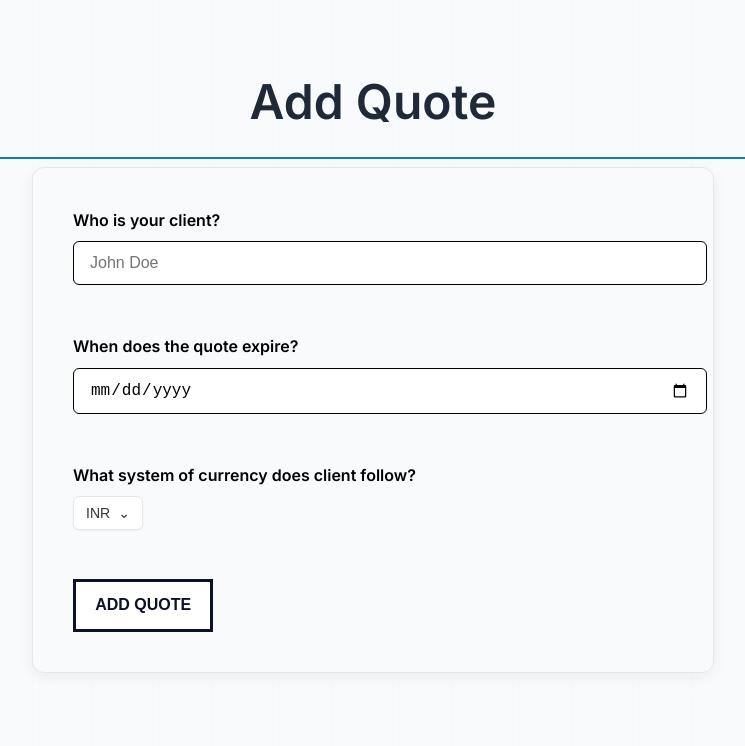
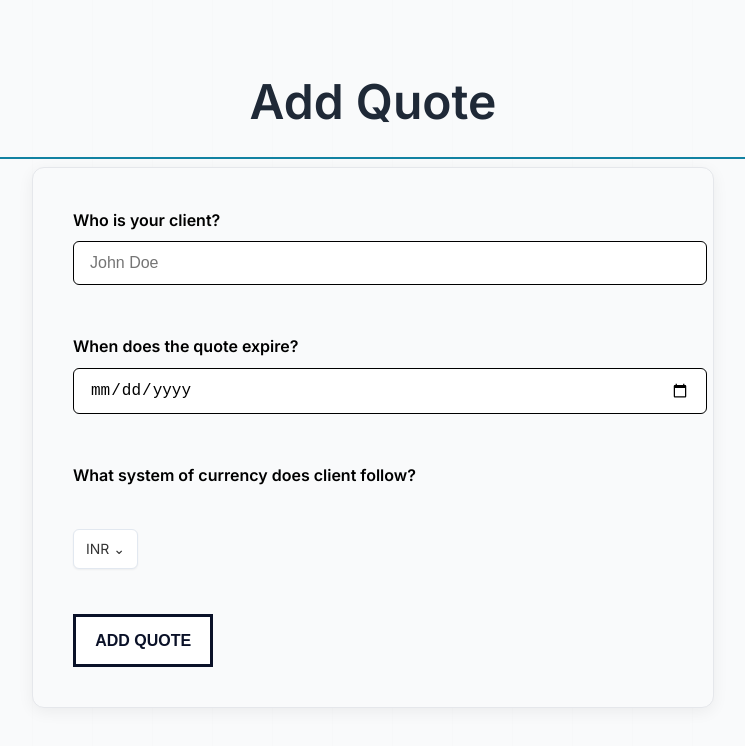
Before and after one commit to mohanamisra/quotation-module-frontend, a React (Vite) app: page /addquote in a window 1280 px wide. Shown: the top 746 px of the page, without its empty margins (267-1012 px from the left). Built offline with nearby package versions, Linux system fonts and the light colour scheme.

Commit message:
Fixed immediate closing of radix-ui dropdown menu. Made form elements mandatory to ensure proper entires.

```diff
--- a/src/pages/AddQuoteScreen/AddQuote.jsx
+++ b/src/pages/AddQuoteScreen/AddQuote.jsx
@@ -33,32 +33,33 @@ const AddQuote = () => {
             <h1>Add Quote</h1>
             <form className="add-quote-form" onSubmit={handleSubmit}>
                 <label>
-                    Who is your client? <input placeholder="John Doe" type="text" value={client} onChange={e => setClient(e.target.value)}/>
+                    Who is your client? <input required placeholder="John Doe" type="text" value={client} onChange={e => setClient(e.target.value)}/>
                 </label>
                 <label>
-                    When does the quote expire? <input type="date" value={expiry} onChange = {e => setExpiry(e.target.value)}/>
+                    When does the quote expire? <input required type="date" value={expiry} onChange = {e => setExpiry(e.target.value)}/>
                 </label>
                 <label>
                     What system of currency does client follow?
-                    <DropdownMenu.Root>
-                        <DropdownMenu.Trigger className="radix-dropdown-trigger">
-                            {currency} <span>⌄</span>
-                        </DropdownMenu.Trigger>
-                        <DropdownMenu.Content className="radix-dropdown-content">
-                            <DropdownMenu.Item
-                                className="radix-dropdown-item"
-                                onSelect={() => setCurrency('INR')}
-                            >
-                                INR
-                            </DropdownMenu.Item>
-                            <DropdownMenu.Item
-                                className="radix-dropdown-item"
-                                onSelect={() => setCurrency('USD')}
-                            >
-                                USD
-                            </DropdownMenu.Item>
-                        </DropdownMenu.Content>
-                    </DropdownMenu.Root>                </label>
+                </label>
+                <DropdownMenu.Root>
+                    <DropdownMenu.Trigger asChild onFocusCapture={(event) => { event.stopPropagation(); }}>
+                        <div
+                            role="button"
+                            tabIndex={0}
+                            className="radix-dropdown-trigger"
+                            onKeyDown={(e) => {
+                                if (e.key === "Enter" || e.key === " ") e.preventDefault();
+                            }}
+                        >
+                            {currency} ⌄
+                        </div>
+                    </DropdownMenu.Trigger>
+
+                    <DropdownMenu.Content sideOffset={5} className="radix-dropdown-content">
+                        <DropdownMenu.Item onSelect={() => setCurrency("INR")}>INR ₹</DropdownMenu.Item>
+                        <DropdownMenu.Item onSelect={() => setCurrency("USD")}>USD $</DropdownMenu.Item>
+                    </DropdownMenu.Content>
+                </DropdownMenu.Root>
                 <button type="submit">Add Quote</button>
             </form>
         </div>
```
